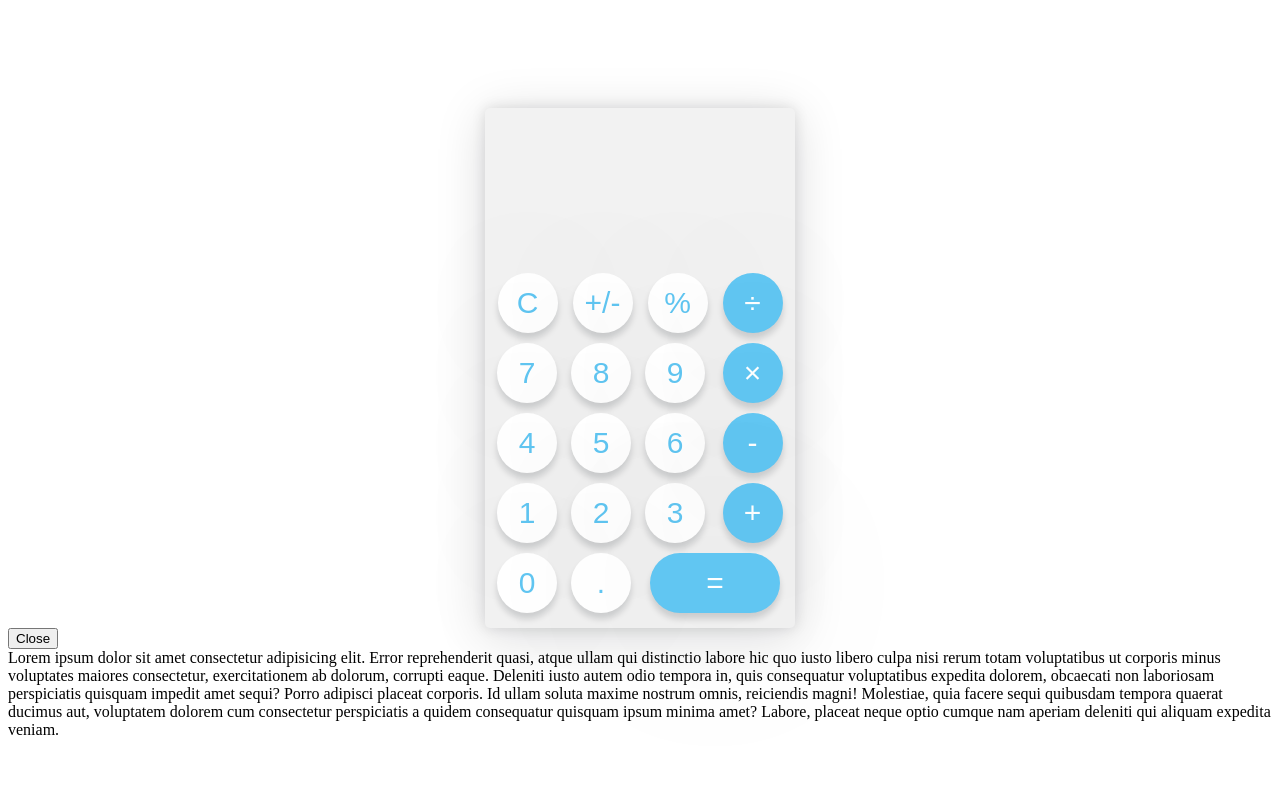
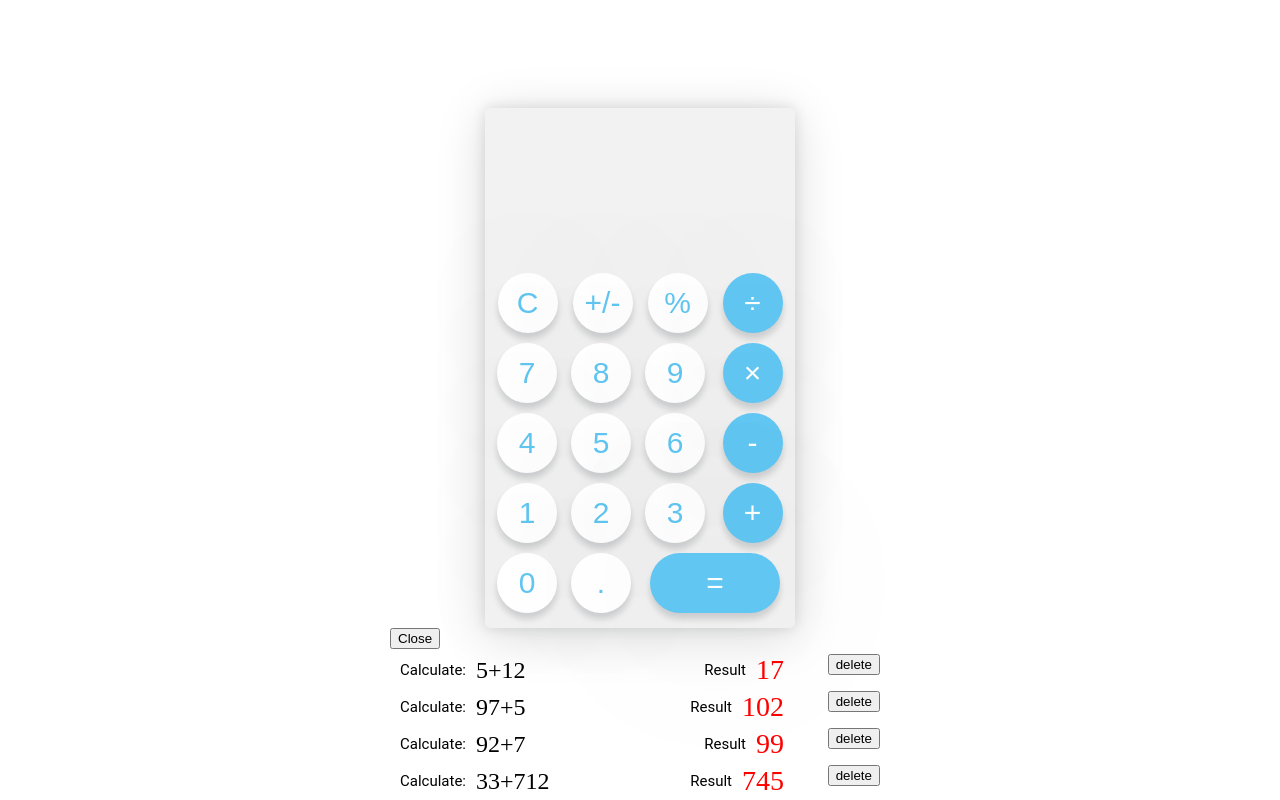
Before and after one commit to roomaank/AngularCalculator, an Angular app: page /history in a window 1280 px wide. Shown: the top 800 px of the page. Built offline with nearby package versions, Linux system fonts and the light colour scheme; data requests are answered from the project's data file.

Commit message:
default commit

```diff
--- /dev/null
+++ b/db.json
@@ -0,0 +1,49 @@
+{
+  "calculator": [
+    {
+      "id": "2fca677d-b08c-4109-bd2d-477068035526",
+      "calculate": "5+12",
+      "result": "17"
+    },
+    {
+      "id": "80b9677e-79c7-44d8-9a48-7b22c2114978",
+      "calculate": "97+5",
+      "result": "102"
+    },
+    {
+      "id": "e55a9ff1-8522-4081-a9a5-5f375ae791ed",
+      "calculate": "92+7",
+      "result": "99"
+    },
+    {
+      "id": "1fe0dd94-cdfc-4ca1-a55f-a3bd6cbfe2fe",
+      "calculate": "33+712",
+      "result": "745"
+    },
+    {
+      "id": "19e0068a-56c3-490b-a1bc-c0e36072e2c5",
+      "calculate": "745+66",
+      "result": "811"
+    },
+    {
+      "id": "f09b90f9-24e9-4185-a7ea-fb40e6ed3630",
+      "calculate": "93+5",
+      "result": "98"
+    },
+    {
+      "id": "7743661a-4be1-49ef-8960-2d2fdd94be63",
+      "calculate": "82+4",
+      "result": "86"
+    },
+    {
+      "id": "2c221f7a-adb1-46b6-9599-a0ffc5f411cc",
+      "calculate": "92+47",
+      "result": "139"
+    },
+    {
+      "id": "e68b40d2-465d-42db-b8b3-9856b0535f2f",
+      "calculate": "66+7",
+      "result": "73"
+    }
+  ]
+}
--- a/package.json
+++ b/package.json
@@ -21,6 +21,7 @@
     "@angular/router": "~11.1.0",
     "rxjs": "~6.6.0",
     "tslib": "^2.0.0",
+    "uuid": "^8.3.2",
     "zone.js": "~0.11.3"
   },
   "devDependencies": {
--- a/src/app/app.module.ts
+++ b/src/app/app.module.ts
@@ -4,6 +4,7 @@ import { RouterModule, Routes } from '@angular/router';
 
 import { AppRoutingModule } from './app-routing.module';
 import { AppComponent } from './app.component';
+import { HttpClientModule } from '@angular/common/http';
 import { CalculatorComponent } from './components/calculator/calculator.component';
 import { HistoryComponent } from './components/history/history.component';
 
@@ -21,6 +22,7 @@ const appRoutes: Routes = [
   imports: [
     BrowserModule,
     AppRoutingModule,
+    HttpClientModule,
     RouterModule.forRoot(appRoutes)
   ],
   providers: [],
--- a/src/app/components/calculator/calculator.component.html
+++ b/src/app/components/calculator/calculator.component.html
@@ -13,7 +13,7 @@
       <div class="calc-main--left">
         <div class="main-left--top">
           <button class="button" (click)="clearAll()">C</button>
-          <button class="button" (click)="enterMinusBeforeDigit()">+/-</button>
+          <button class="button">+/-</button>
           <button class="button">%</button>
         </div>
         <div class="main-left--digits">
--- a/src/app/components/calculator/calculator.component.ts
+++ b/src/app/components/calculator/calculator.component.ts
@@ -1,6 +1,9 @@
+import * as uuid from 'uuid';
 import { Component, OnInit } from '@angular/core';
 import { Router } from '@angular/router';
 import { DIGITS, OPERATIONS } from './calculator.constants';
+import { HistoryService } from 'src/app/services/history.service';
+import { Calc } from 'src/app/models/calculator-data';
 
 @Component({
   selector: 'app-calculator',
@@ -18,9 +21,11 @@ export class CalculatorComponent implements OnInit {
   digitSecond: number;
   operator = '';
   activateHistory: boolean;
+  historyData: Calc;
 
   constructor(
-    private router: Router
+    private router: Router,
+    private historyService: HistoryService
   ) { }
 
   ngOnInit(): void {
@@ -32,6 +37,7 @@ export class CalculatorComponent implements OnInit {
       this.calculationPlace = 'Invalid length'
       return;
     }
+
   }
 
   clickOperator(operator) {
@@ -42,20 +48,15 @@ export class CalculatorComponent implements OnInit {
     this.operator = operator;
     this.calculationPlace += operator;
 
+
     if (this.resultPlace) {
-      const buffer = this.resultPlace;
-      // this.calculationPlace = buffer, operator;
-      this.calculationPlace = buffer;
+      this.calculationPlace = this.resultPlace;
       this.resultPlace = ''
     }
-  }
-
-  enterMinusBeforeDigit(){
 
   }
 
-  //Як зробити щоб зчитувало з клавіатури???
-  // this.calculationPlace; так норм чи ні?
+
   result() {
     this.digitSecond = parseFloat(this.calculationPlace.split(this.operator)[1])
     if (this.operator === '×') {
@@ -75,6 +76,15 @@ export class CalculatorComponent implements OnInit {
     }
 
     this.activateHistory = true;
+    const resultData = {
+      id: uuid.v4(),
+      calculate: this.calculationPlace,
+      result: this.resultPlace
+    }
+    this.historyService.addCalcData(resultData).subscribe((value) => {
+      this.historyData = value;
+    })
+
   }
 
   clearAll() {
@@ -83,7 +93,7 @@ export class CalculatorComponent implements OnInit {
     this.activateHistory = false;
   }
 
-  navigateTo(){
+  navigateTo() {
     this.router.navigate(['history'])
   }
 
--- a/src/app/components/history/history.component.html
+++ b/src/app/components/history/history.component.html
@@ -1,6 +1,16 @@
-<div>
-    <button (click)="navigateTo()">Close</button>
-    <div>
-        Lorem ipsum dolor sit amet consectetur adipisicing elit. Error reprehenderit quasi, atque ullam qui distinctio labore hic quo iusto libero culpa nisi rerum totam voluptatibus ut corporis minus voluptates maiores consectetur, exercitationem ab dolorum, corrupti eaque. Deleniti iusto autem odio tempora in, quis consequatur voluptatibus expedita dolorem, obcaecati non laboriosam perspiciatis quisquam impedit amet sequi? Porro adipisci placeat corporis. Id ullam soluta maxime nostrum omnis, reiciendis magni! Molestiae, quia facere sequi quibusdam tempora quaerat ducimus aut, voluptatem dolorem cum consectetur perspiciatis a quidem consequatur quisquam ipsum minima amet? Labore, placeat neque optio cumque nam aperiam deleniti qui aliquam expedita veniam.
+<div class="container">
+  <button class="close-button" (click)="navigateTo()">Close</button>
+  <div class="history-wrapper" *ngFor="let history of historyArray">
+    <div class="history-left">
+      <div class="history-calculate">
+        {{history.calculate}}
+      </div>
+      <div class="history-result">
+        {{history.result}}
+      </div>
     </div>
+    <div class="history-right">
+        <button (click)="deleteSingleHistory(history.id)">delete</button>
+    </div>
+  </div>
 </div>
--- a/src/app/components/history/history.component.scss
+++ b/src/app/components/history/history.component.scss
@@ -0,0 +1,56 @@
+%flex-position{
+  display: flex;
+  align-items: center;
+}
+
+%font{
+  font-family: 'Roboto', sans-serif;
+}
+
+.container {
+  max-width: 500px;
+  margin: 0 auto;
+}
+
+.history {
+  &-wrapper {
+    display: flex;
+    justify-content: space-between;
+    padding: 0 10px;
+    margin: 5px 0;
+  }
+
+  &-left {
+    width: 80%;
+    justify-content: space-between;
+    @extend %flex-position
+  }
+
+  &-calculate::before {
+    content: 'Calculate: ';
+    font-size: 15px;
+    @extend %font;
+    margin-right: 10px;
+  }
+
+  &-calculate {
+    font-size: 24px;
+    @extend %flex-position
+
+  }
+
+  &-result::before {
+    content: 'Result';
+    font-size: 15px;
+    margin-right: 10px;
+    color: black;
+    @extend %font;
+  }
+
+  &-result {
+      font-size: 28px;
+      color: red;
+      @extend %flex-position
+  }
+
+}
--- a/src/app/components/history/history.component.ts
+++ b/src/app/components/history/history.component.ts
@@ -1,5 +1,7 @@
 import { Component, OnInit } from '@angular/core';
 import { Router } from '@angular/router';
+import { Calc } from 'src/app/models/calculator-data';
+import { HistoryService } from 'src/app/services/history.service';
 
 @Component({
   selector: 'app-history',
@@ -8,15 +10,33 @@ import { Router } from '@angular/router';
 })
 export class HistoryComponent implements OnInit {
 
+  historyArray: Calc[] = [];
+
   constructor(
-    private route: Router
+    private route: Router,
+    private historyService: HistoryService
   ) { }
 
   ngOnInit(): void {
+    this.initHistoryArray();
   }
 
-  navigateTo(){
+  private initHistoryArray() {
+    this.historyService.getAllData()
+      .subscribe((value) => {
+        this.historyArray = value;
+      })
+  }
+
+  navigateTo() {
     this.route.navigate([''])
   }
 
+  deleteSingleHistory(id){
+    this.historyService.deleteCalcData(id)
+      .subscribe(() => {
+        this.initHistoryArray();
+      })
+  }
+
 }
--- /dev/null
+++ b/src/app/models/calculator-data.ts
@@ -0,0 +1,5 @@
+export interface Calc {
+    id: string,
+    calculate: string,
+    result: string;
+}
--- a/src/app/services/history.service.ts
+++ b/src/app/services/history.service.ts
@@ -1,9 +1,27 @@
+import { HttpClient } from '@angular/common/http';
 import { Injectable } from '@angular/core';
+import { Observable } from 'rxjs';
+import { Calc } from '../models/calculator-data';
 
 @Injectable({
   providedIn: 'root'
 })
 export class HistoryService {
 
-  constructor() { }
+  constructor(
+    private httpClient: HttpClient
+  ) { }
+
+  getAllData(): Observable<Calc[]> {
+    return this.httpClient.get<Calc[]>('http://localhost:3000/calculator');
+  }
+
+  addCalcData(newData): Observable<Calc> {
+    return this.httpClient.post<Calc>('http://localhost:3000/calculator', newData)
+  }
+
+  deleteCalcData(id: string): Observable<{}> {
+    return this.httpClient.delete(`http://localhost:3000/calculator/${id}`)
+  }
+
 }
```
Also changed, not shown: 1 other file (tests, documents, lock files or other folders).
